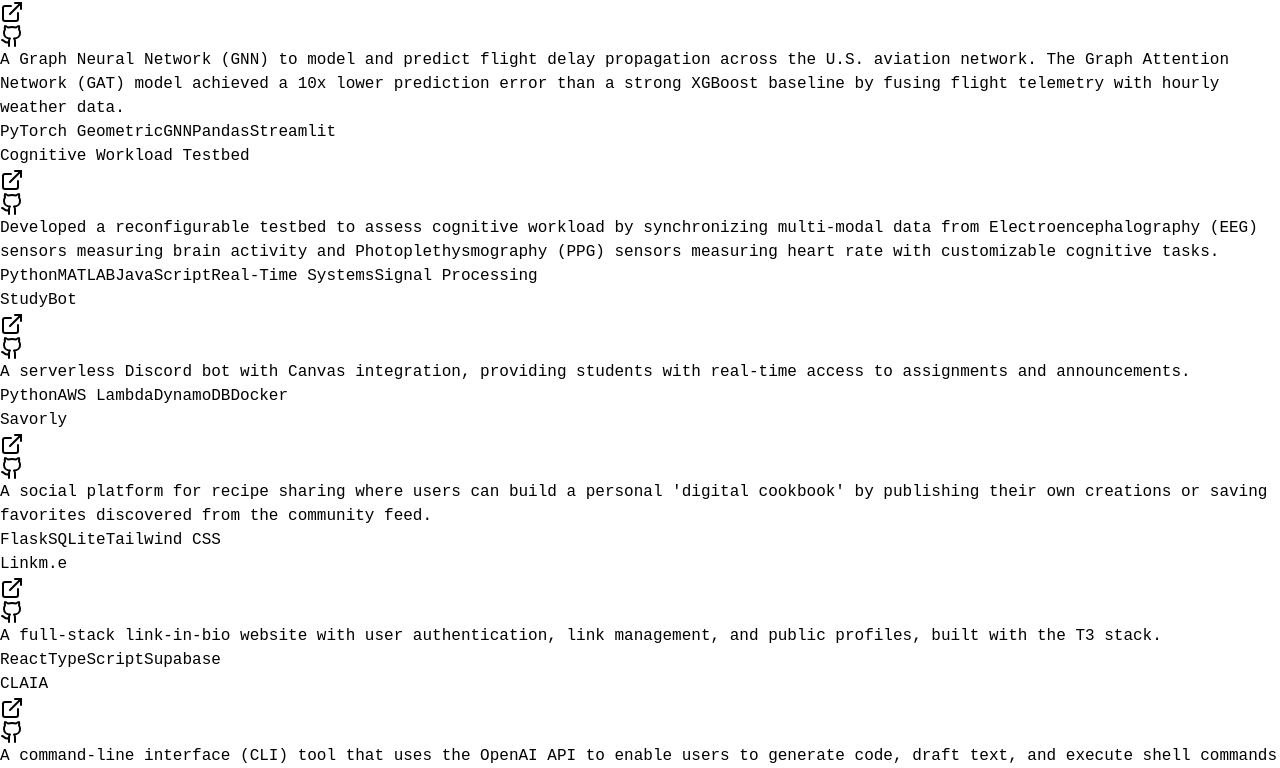
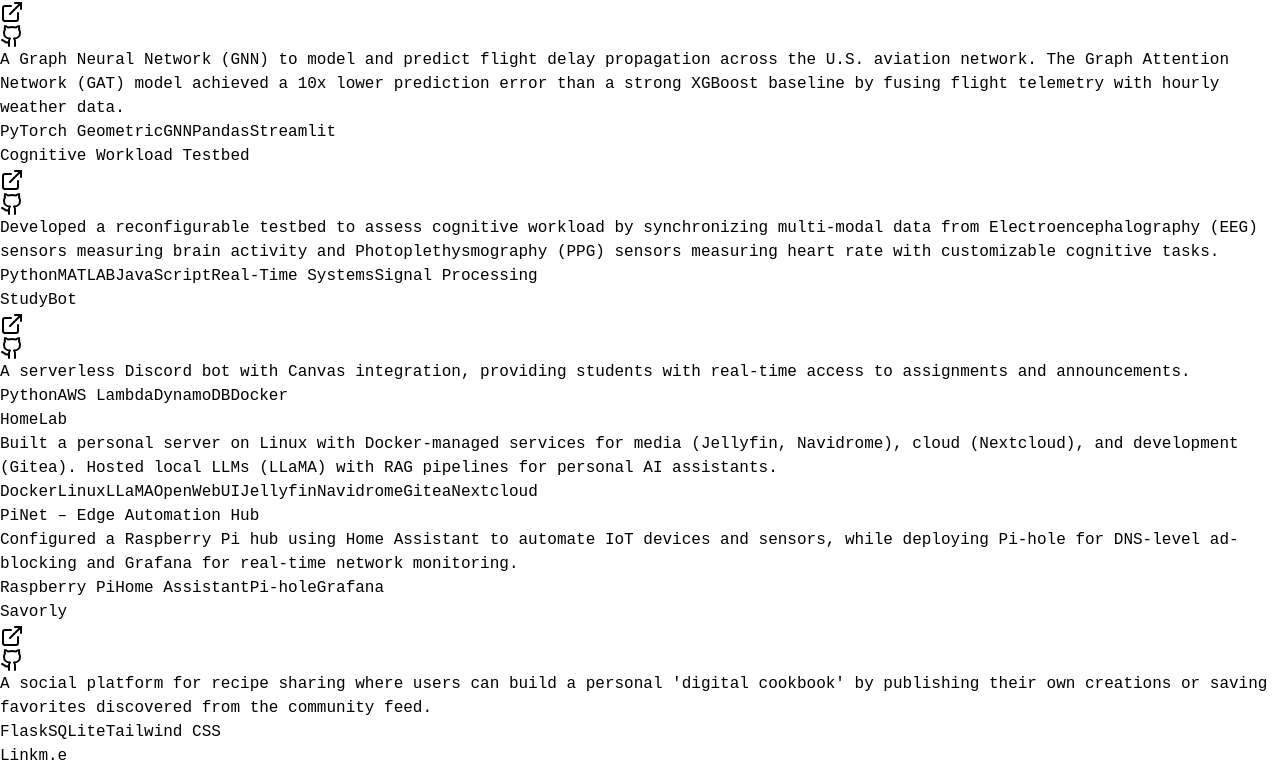
Before and after one commit to pateyu/pateyu.github.io, a React (Vite) app: page / in a window 1280 px wide. Shown: the part 2368-3136 px from the top of the page. Built offline with nearby package versions, Linux system fonts and the light colour scheme.

Commit message:
updated resume

```diff
--- a/src/App.jsx
+++ b/src/App.jsx
@@ -1,4 +1,5 @@
 import React, { useState, useEffect } from "react";
+
 import {
 Github,
 Linkedin,
@@ -89,6 +90,18 @@
 github: "https://github.com/pateyu/AmrtyuBot",
 },
 {
+title: "HomeLab",
+description: "Built a personal server on Linux with Docker-managed services for media (Jellyfin, Navidrome), cloud (Nextcloud), and development (Gitea). Hosted local LLMs (LLaMA) with RAG pipelines for personal AI assistants.",
+tech: ["Docker", "Linux", "LLaMA", "OpenWebUI", "Jellyfin", "Navidrome", "Gitea", "Nextcloud"],
+static: true,
+},
+{
+title: "PiNet – Edge Automation Hub",
+description: "Configured a Raspberry Pi hub using Home Assistant to automate IoT devices and sensors, while deploying Pi-hole for DNS-level ad-blocking and Grafana for real-time network monitoring.",
+tech: ["Raspberry Pi", "Home Assistant", "Pi-hole", "Grafana"],
+static: true,
+},
+{
 title: "Savorly",
 description:
 "A social platform for recipe sharing where users can build a personal 'digital cookbook' by publishing their own creations or saving favorites discovered from the community feed.",
@@ -118,7 +131,7 @@
 period: "May 2025 – Present",
 location: "Bridgeton, MO",
 description:
-        "Enhanced Hunter’s Automatic Number Plate Recognition (ANPR) system by fine-tuning YOLOv9 and adding a Vision Transformer, boosting accuracy by 10%. Built an active learning pipeline cutting manual annotation by 75% on 150k+ images and developed custom web tools that tripled annotation throughput.",
+"Enhanced Hunter's Automatic Number Plate Recognition (ANPR) system by fine-tuning YOLOv9 and adding a Vision Transformer, boosting accuracy by 10%. Built an active learning pipeline cutting manual annotation by 75% on 150k+ images and developed custom web tools that tripled annotation throughput.",
 },
 {
 title: "Machine Learning Programmer (Student Contractor)",
@@ -410,27 +423,39 @@
 const primaryHref = project.paper
 ? project.paper
 : project.github;
+
+// Check if project is static (no links)
+const isStatic = project.static;
+
 return (
 <div
 key={index}
-                  role="button"
-                  tabIndex={0}
-                  onClick={() =>
-                    window.open(primaryHref, "_blank", "noopener,noreferrer")
-                  }
-                  onKeyDown={(e) => {
+className={`group p-6 lg:p-8 bg-black border border-gray-800 rounded-lg transition-all duration-300 ${
+isStatic
+? "hover:border-green-400/50"
+: "hover:border-green-400/50 hover:shadow-lg hover:shadow-green-400/10 transform hover:-translate-y-1 cursor-pointer"
+}`}
+{...(!isStatic && {
+role: "button",
+tabIndex: 0,
+onClick: () => window.open(primaryHref, "_blank", "noopener,noreferrer"),
+onKeyDown: (e) => {
 if (e.key === "Enter" || e.key === " ") {
 window.open(primaryHref, "_blank", "noopener,noreferrer");
 }
-                  }}
-                  className="group block p-6 lg:p-8 bg-black border border-gray-800 rounded-lg transition-all duration-300 hover:border-green-400/50 hover:shadow-lg hover:shadow-green-400/10 transform hover:-translate-y-1 cursor-pointer"
+}
+})}
 >
 <div className="flex flex-col h-full">
 <div className="flex-grow">
 <div className="flex justify-between items-start mb-4">
-                        <h3 className="text-lg sm:text-xl lg:text-2xl font-bold text-white group-hover:text-green-400 transition-colors duration-300 flex items-center">
+<h3 className={`text-lg sm:text-xl lg:text-2xl font-bold text-white transition-colors duration-300 flex items-center ${
+isStatic ? "" : "group-hover:text-green-400"
+}`}>
 {project.title}
+{!isStatic && (
 <ExternalLink className="w-4 h-4 ml-2 opacity-0 group-hover:opacity-100 transition-opacity duration-300" />
+)}
 </h3>
 
 <div className="flex space-x-3">
@@ -449,7 +474,9 @@
 </div>
 </div>
 
-                      <p className="text-sm sm:text-base text-gray-400 leading-relaxed group-hover:text-gray-300 transition-colors duration-300">
+<p className={`text-sm sm:text-base text-gray-400 leading-relaxed transition-colors duration-300 ${
+isStatic ? "" : "group-hover:text-gray-300"
+}`}>
 {project.description}
 </p>
 </div>
@@ -458,7 +485,9 @@
 {project.tech.map((tech, i) => (
 <span
 key={i}
-                          className="text-xs px-2 sm:px-3 py-1 border border-gray-700 text-green-400 rounded-full group-hover:border-green-400/50 group-hover:text-green-400 transition-all duration-300"
+className={`text-xs px-2 sm:px-3 py-1 border border-gray-700 text-green-400 rounded-full transition-all duration-300 ${
+isStatic ? "" : "group-hover:border-green-400/50 group-hover:text-green-400"
+}`}
 >
 {tech}
 </span>
```
Also changed, not shown: 1 other file (tests, documents, lock files or other folders). Lines whose indentation alone changed are shown as unchanged.
